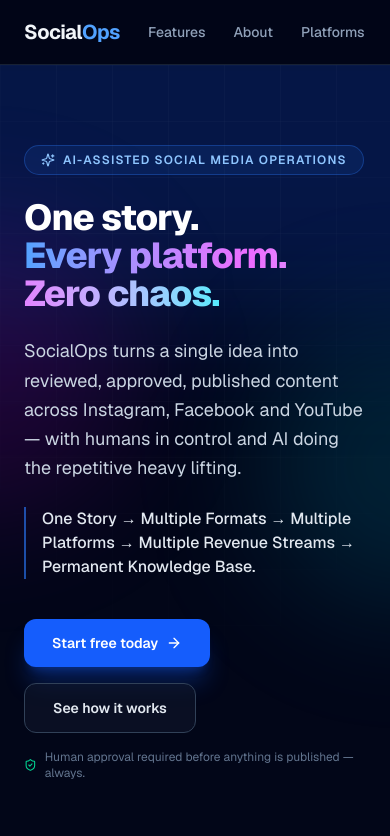
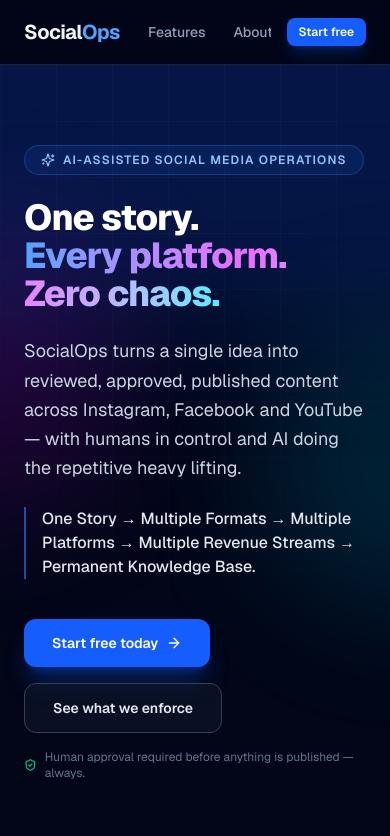
Before and after one commit to raaghubirJsingh/SocialOps, a Next.js app in the folder apps/web/: page / in a window 390 px wide. Shown: the top 836 px of the page. Built offline with nearby package versions, Linux system fonts and the light colour scheme; no server answers.

Commit message:
style(web): share landing button styles and add a compact mobile header CTA

```diff
--- a/apps/web/components/landing/audience.tsx
+++ b/apps/web/components/landing/audience.tsx
@@ -1,7 +1,7 @@
 import { ArrowRight, AtSign, Building2 } from 'lucide-react';
 import Link from 'next/link';
 
-import { LandingCard, SectionHeading } from './shared';
+import { LandingCard, LANDING_BUTTON_PRIMARY, SectionHeading } from './shared';
 
 /**
  * Audience section: the two AGENTS.md §17.1 account types.
@@ -45,10 +45,7 @@
           </LandingCard>
         </div>
         <div className="mt-10 text-center">
-          <Link
-            href="/register"
-            className="inline-flex items-center gap-2 rounded-xl bg-blue-600 px-7 py-3.5 text-sm font-semibold text-white shadow-xl shadow-blue-600/30 transition-colors hover:bg-blue-500"
-          >
+          <Link href="/register" className={LANDING_BUTTON_PRIMARY}>
             Choose your path — register free
             <ArrowRight className="h-4 w-4" aria-hidden="true" />
           </Link>
--- a/apps/web/components/landing/final-cta.tsx
+++ b/apps/web/components/landing/final-cta.tsx
@@ -1,5 +1,7 @@
 import { CheckCircle2 } from 'lucide-react';
 import Link from 'next/link';
+
+import { LANDING_BUTTON_PRIMARY, LANDING_BUTTON_SECONDARY } from './shared';
 
 const TRUST_POINTS = [
   'Organization-level tenancy',
@@ -33,16 +35,10 @@
           ))}
         </ul>
         <div className="mt-8 flex flex-wrap items-center justify-center gap-4">
-          <Link
-            href="/register"
-            className="rounded-xl bg-blue-600 px-7 py-3.5 text-sm font-semibold text-white shadow-xl shadow-blue-600/30 transition-colors hover:bg-blue-500"
-          >
+          <Link href="/register" className={LANDING_BUTTON_PRIMARY}>
             Register
           </Link>
-          <Link
-            href="/login"
-            className="rounded-xl border border-slate-700 bg-slate-900/60 px-7 py-3.5 text-sm font-semibold text-slate-200 transition-colors hover:border-slate-500 hover:text-white"
-          >
+          <Link href="/login" className={LANDING_BUTTON_SECONDARY}>
             Sign in
           </Link>
         </div>
--- a/apps/web/components/landing/hero.tsx
+++ b/apps/web/components/landing/hero.tsx
@@ -2,6 +2,7 @@
 import { ArrowRight, ShieldCheck, Sparkles } from 'lucide-react';
 
 import { HERO_STATS } from './data';
+import { LANDING_BUTTON_PRIMARY, LANDING_BUTTON_SECONDARY } from './shared';
 
 /**
  * Hero — the "stop and stare" first viewport.
@@ -58,21 +59,15 @@
         </p>
 
         <div className="mt-10 flex flex-wrap items-center gap-4">
-          <Link
-            href="/register"
-            className="group inline-flex items-center gap-2 rounded-xl bg-blue-600 px-7 py-3.5 text-sm font-semibold text-white shadow-xl shadow-blue-600/30 transition-all hover:bg-blue-500 hover:shadow-blue-500/40"
-          >
+          <Link href="/register" className={`group ${LANDING_BUTTON_PRIMARY}`}>
             Start free today
             <ArrowRight
               className="h-4 w-4 transition-transform group-hover:translate-x-1"
               aria-hidden="true"
             />
           </Link>
-          <a
-            href="#about"
-            className="rounded-xl border border-slate-700 bg-slate-900/60 px-7 py-3.5 text-sm font-semibold text-slate-200 transition-colors hover:border-slate-500 hover:text-white"
-          >
-            See how it works
+          <a href="#features" className={LANDING_BUTTON_SECONDARY}>
+            See what we enforce
           </a>
         </div>
 
--- a/apps/web/components/landing/navbar.tsx
+++ b/apps/web/components/landing/navbar.tsx
@@ -1,14 +1,23 @@
 import Link from 'next/link';
 
 import { NAV_TABS } from './data';
+import {
+  LANDING_HEADER_CTA,
+  LANDING_HEADER_CTA_COMPACT,
+  LANDING_HEADER_SIGN_IN,
+} from './shared';
 
 /**
  * Sticky public navbar for the landing page.
  *
- * Anchor tabs (About / Platforms / Workflow / Reviews / FAQ / Contact)
- * smooth-scroll to sections on the SAME "/" page — no new routes, so the
- * approved routing matrix is untouched. `scroll-mt` on each section keeps
+ * Anchor tabs (Features / About / Platforms / Workflow / Standards / FAQ /
+ * Contact) smooth-scroll to sections on the SAME "/" page — no new routes, so
+ * the approved routing matrix is untouched. `scroll-mt` on each section keeps
  * headings clear of this sticky bar.
+ *
+ * Below the `sm` breakpoint the full actions are hidden (they would crowd the
+ * anchors), so a compact primary CTA is shown instead — previously a phone
+ * visitor had NO header entry point at all.
  */
 export function LandingNavbar() {
   return (
@@ -36,17 +45,18 @@
           ))}
         </nav>
 
+        <Link
+          href="/register"
+          className={`${LANDING_HEADER_CTA_COMPACT} shrink-0 sm:hidden`}
+        >
+          Start free
+        </Link>
+
         <div className="hidden shrink-0 items-center gap-2 sm:flex">
-          <Link
-            href="/login"
-            className="rounded-lg px-4 py-2 text-sm font-semibold text-slate-300 transition-colors hover:text-white"
-          >
+          <Link href="/login" className={LANDING_HEADER_SIGN_IN}>
             Sign in
           </Link>
-          <Link
-            href="/register"
-            className="rounded-lg bg-blue-600 px-4 py-2 text-sm font-semibold text-white shadow-lg shadow-blue-600/25 transition-colors hover:bg-blue-500"
-          >
+          <Link href="/register" className={LANDING_HEADER_CTA}>
             Get started
           </Link>
         </div>
```
